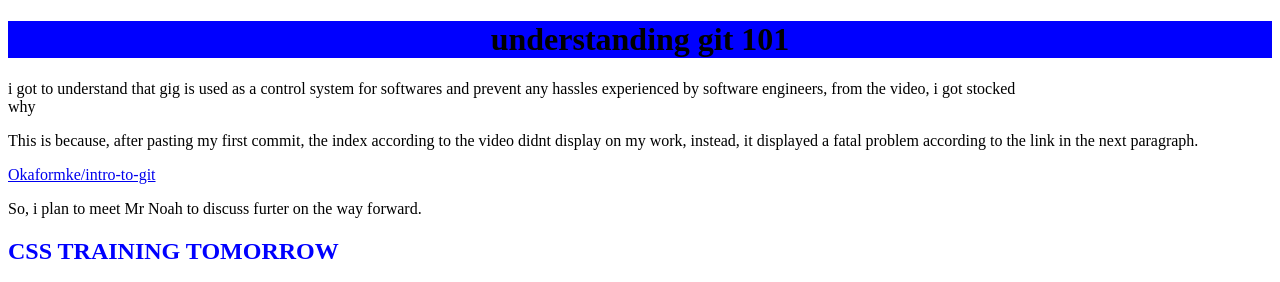
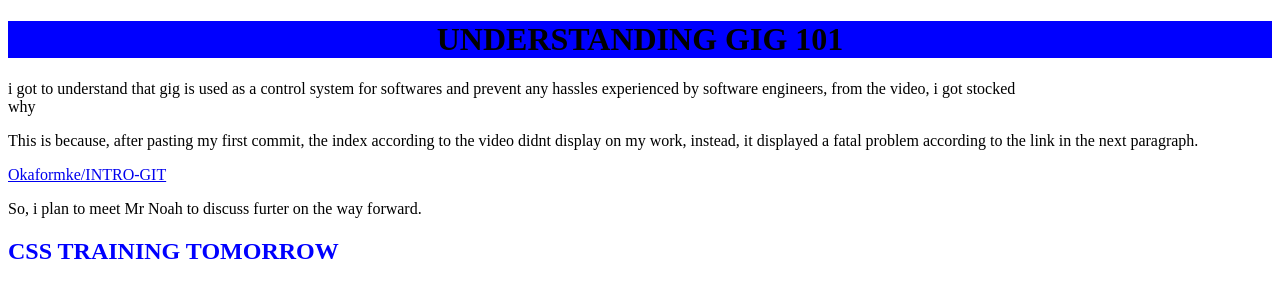
Before and after one commit to Okaformke/INTRO-GIT, a plain HTML site: page mavis.html in a window 1280 px wide. Shown: the top 282 px of the page. Drawn offline with Linux system fonts and the light colour scheme.

Commit message:
i made a modification to the git link

```diff
--- a/mavis.html
+++ b/mavis.html
@@ -7,10 +7,10 @@
     <title>Document</title>
 </head>
 <body>
- <h1 style="font-size: xx-large; text-align: center; background-color: blue;">understanding git 101</h1>
+ <h1 style="font-size: xx-large; text-align: center; background-color: blue;">UNDERSTANDING GIG 101</h1>
  <p>i got to understand that gig is used as a control system for softwares and prevent any hassles experienced by software engineers, from the video, i got stocked<br>why</p>
  <p style="text-decoration-color: blue;">This is because, after pasting my first commit, the index according to the video didnt display on my work, instead, it displayed a fatal problem according to the link in the next paragraph.</p>
-<a href="https://github.com/" target="_blank">Okaformke/intro-to-git</a>
+<a href="https://github.com/" target="_blank">Okaformke/INTRO-GIT</a>
 <p>So, i plan to meet Mr Noah to discuss furter on the way forward. </p>
 <h2 style="border: 15px; text-align: left; color: blue;">CSS TRAINING TOMORROW</h2>
 <p>Tomorrow needs my utmost concentration so i need to go to bed to be fully agile.<br> My laptop is really f.....up badly... see below </p>
```
